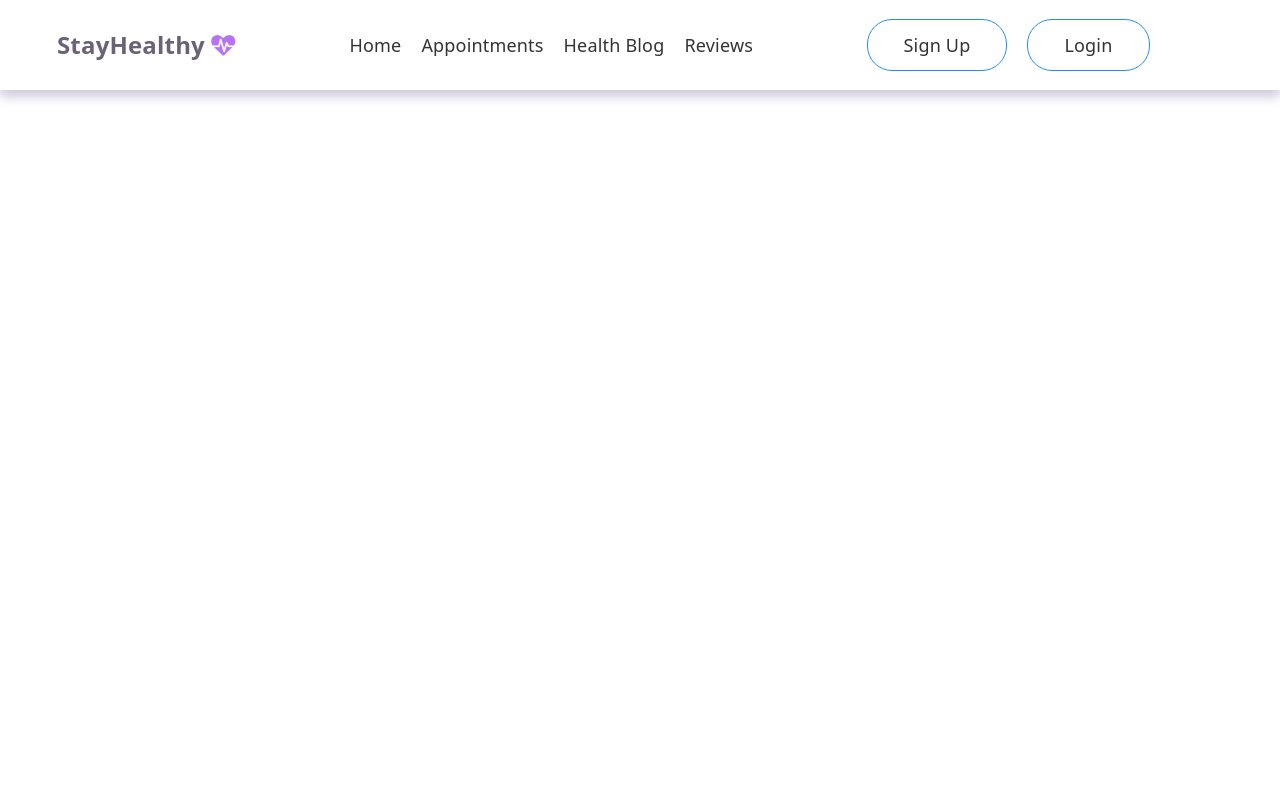
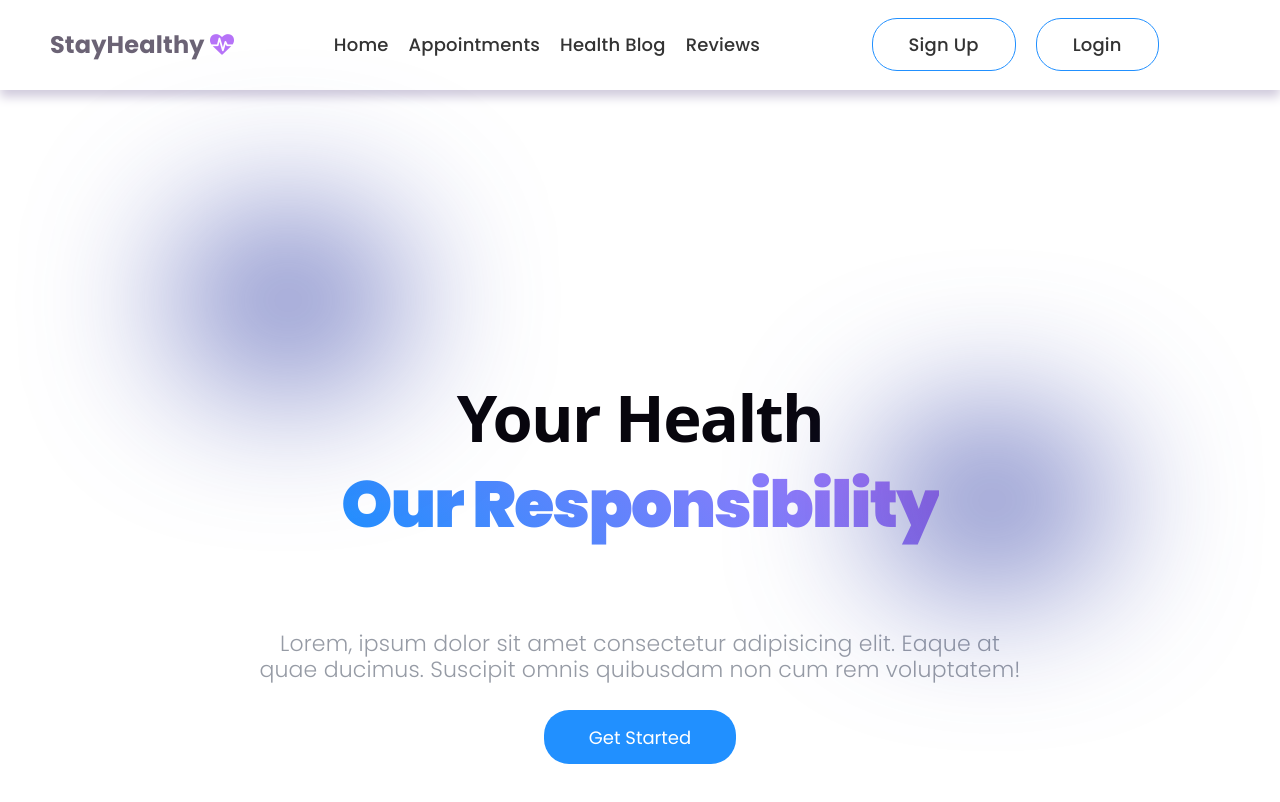
Before and after one commit to eBubens/med_appt, a React (Vite) app: page / in a window 1280 px wide. Shown: the top 802 px of the page. Built offline with nearby package versions, Linux system fonts and the light colour scheme.

Commit message:
Add Components/Landing_Page

```diff
--- a/src/App.jsx
+++ b/src/App.jsx
@@ -6,6 +6,7 @@
 
 // Import custom Navbar component
 import Navbar from './Components/Navbar/Navbar';
+import Landing_Page from './Components/Landing_Page/Landing_Page';
 
 // Function component for the main App
 function App() {
@@ -21,6 +22,7 @@
           {/* Set up the Routes for different pages */}
           <Routes>
             {/* Define individual Route components for different pages */}
+            <Route path="/" element={<Landing_Page />} />
           </Routes>
         </BrowserRouter>
     </div>
--- /dev/null
+++ b/src/Components/Landing_Page/Landing_Page.jsx
@@ -0,0 +1,38 @@
+import React from "react"; // Importing the necessary modules from React library
+
+import "./LandingPage.css"; // Importing the CSS styles for the Landing_Page component
+
+// Defining the Function component Landing_Page
+const Landing_Page = () => {
+  return (
+    <section className="hero-section"> {/* Creating a section with class name 'hero-section' */}
+      <div>
+        <div data-aos="fade-up" className="flex-hero"> {/* Creating a div with data-aos attribute and class name 'flex-hero' */}
+
+            <h1>
+              Your Health<br/>
+
+              <span className="text-gradient">
+
+                Our Responsibility
+              </span>
+            </h1>
+              <div className="blob-cont"> {/* Creating a div with class name 'blob-cont' */}
+                  <div className="blue blob"></div> {/* Creating a blue blob inside the 'blob-cont' div */}
+              </div>
+              <div class="blob-cont"> {/* Creating another div with class name 'blob-cont' */}
+                  <div className="blue1 blob"></div> {/* Creating a different blue blob inside the second 'blob-cont' div */}
+              </div>
+            <h4>
+              Lorem, ipsum dolor sit amet consectetur adipisicing elit. Eaque at quae ducimus. Suscipit omnis quibusdam non cum rem voluptatem!
+            </h4>
+            <a href="#services"> {/* Creating a hyperlink to jump to the 'services' section */}
+              <button className="button">Get Started</button> {/* Creating a button with class name 'button' */}
+            </a>
+        </div>
+      </div>
+    </section>
+  );
+};
+
+export default Landing_Page; // Exporting the Landing_Page component to be used in other parts of the application
```
